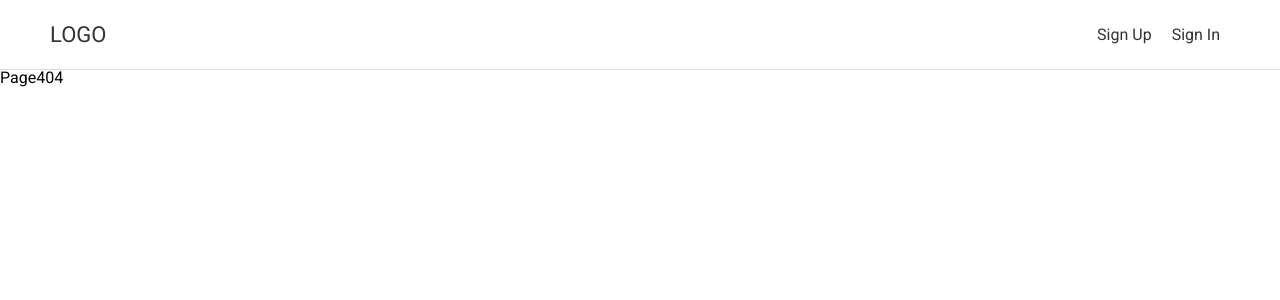
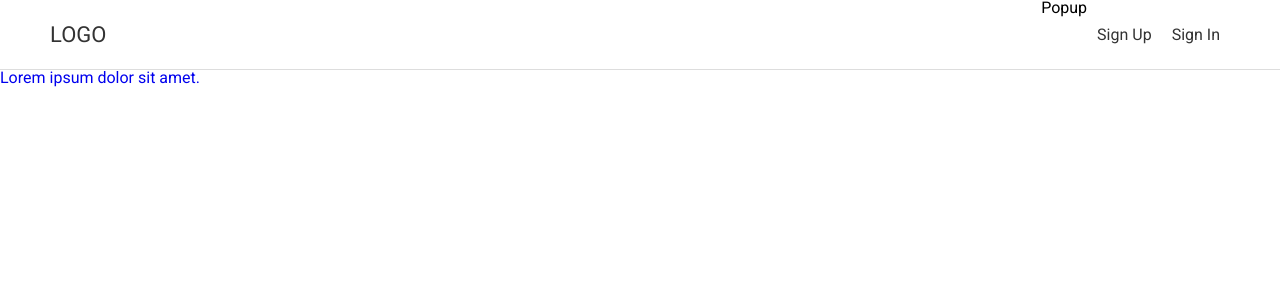
Before and after one commit to hendrik-kim/50-PROJECTS_HTML-CSS-JS, a React (Create React App) app in the folder Talent.Web/ClientApp/: page /post in a window 1280 px wide. Shown: the top 300 px of the page. Built offline with nearby package versions, Linux system fonts and the light colour scheme.

Commit message:
clienApp redux implement working on

```diff
--- a/Talent.Web/ClientApp/src/App.js
+++ b/Talent.Web/ClientApp/src/App.js
@@ -1,27 +1,37 @@
-import React from 'react';
-import AppBar from './views/components/AppBar/AppBar';
-import styled from 'styled-components';
-import { Route, Switch } from 'react-router-dom';
-import Register from './views/components/auth/Register';
-import Login from './views/components/auth/Login';
-import Home from './views/pages/Home/Home';
-import Page404 from './views/pages/Result/Page404';
+import React, { useState, useEffect } from "react";
+import AppBar from "./views/components/AppBar/Index";
+import styled from "styled-components";
+import { Route, Switch } from "react-router-dom";
+import Register from "./views/components/auth/Register";
+import Login from "./views/components/auth/Login";
+import Home from "./views/pages/Home/Home";
+import Page404 from "./views/pages/Result/Page404";
+import Post from "./views/pages/Post/Index";
+import Popup from "./views/components/Popup/Index";
 // import Landing from './views/components/layout/Lading';
 // import './App.css';
 
-const App = () => {
+function App() {
+  const [showPopup, handlePopup] = useState(false);
+
+
+  console.log("@@ render");
   return (
     <Container>
-      <AppBar />
+      <AppBar handlePopup={handlePopup} />
       <Switch>
         <Route exact path="/" component={Home} />
         <Route exact path="/register" component={Register} />
         <Route exact path="/login" component={Login} />
+        <Route exact path="/post" component={Post} />
+
         <Route component={Page404} />
       </Switch>
+
+      {showPopup && <Popup onClose={() => handlePopup(false)} />}
     </Container>
   );
-};
+}
 
 const Container = styled.div`
   height: 70px;
--- a/Talent.Web/ClientApp/src/views/components/AppBar/AppBar.js
+++ b/Talent.Web/ClientApp/src/views/components/AppBar/Index.js
@@ -1,14 +1,14 @@
-import React, { useState, useEffect } from 'react';
-import styled from 'styled-components';
-import NavBar from './Navbar';
-import { Link } from 'react-router-dom';
+import React, { useState, useEffect } from "react";
+import styled from "styled-components";
+import NavBar from "./Navbar";
+import { Link } from "react-router-dom";
 
 function AppBar(props) {
-  const {} = props;
+  const { handlePopup } = props;
   return (
     <Container>
-      <Logo to={'/'}>logo</Logo>
-      <NavBar />
+      <Logo to={"/"}>logo</Logo>
+      <NavBar handlePopup={handlePopup} />
     </Container>
   );
 }
--- a/Talent.Web/ClientApp/src/views/components/AppBar/Navbar.js
+++ b/Talent.Web/ClientApp/src/views/components/AppBar/Navbar.js
@@ -1,13 +1,20 @@
-import React, { useState, useEffect } from 'react';
-import styled from 'styled-components';
-import { Link } from 'react-router-dom';
+import React, { useState, useEffect } from "react";
+import styled from "styled-components";
+import { Link } from "react-router-dom";
 
 function NavBar(props) {
-  const {} = props;
+  const { handlePopup } = props;
   return (
     <Container>
-      <NavItem to={'/register'}>sign Up</NavItem>
-      <NavItem to={'/login'}>sign In</NavItem>
+      <div
+        onClick={() => {
+          handlePopup((v) => !v);
+        }}
+      >
+        Popup
+      </div>
+      <NavItem to={"/register"}>sign Up</NavItem>
+      <NavItem to={"/login"}>sign In</NavItem>
     </Container>
   );
 }
--- /dev/null
+++ b/Talent.Web/ClientApp/src/views/components/Popup/Index.js
@@ -0,0 +1,32 @@
+import React, { useState, useEffect } from "react";
+import styled from "styled-components";
+
+function Popup(props) {
+  const { onClose } = props;
+  return (
+    <Container onClick={onClose}>
+      <Content>Pop-up</Content>
+    </Container>
+  );
+}
+
+const Container = styled.div`
+  position: fixed;
+  top: 0;
+  bottom: 0;
+  left: 0;
+  right: 0;
+  z-index: 1000;
+  background: rgba(0, 0, 0, 0.25);
+  display: flex;
+  align-items: center;
+  justify-content: center;
+`;
+
+const Content = styled.div`
+  width: 300px;
+  height: 200px;
+  background: #fff;
+`;
+
+export default Popup;
--- a/Talent.Web/ClientApp/src/views/pages/Post/Detail.js
+++ b/Talent.Web/ClientApp/src/views/pages/Post/Detail.js
@@ -1,8 +1,19 @@
-import React from 'react';
-import styled from 'styled-components';
+import React, { useState, useEffect } from "react";
+import styled from "styled-components";
 
-function Detail() {
-  return <Container>Detail</Container>;
+function Detail(props) {
+  const { match } = props;
+
+  console.log("@@ props", props);
+
+  const id = match.params.id;
+
+  // useEffect(() => {
+  //   // async communication
+  //   }
+  // }, [match])
+
+  return <Container>{id}</Container>;
 }
 
 const Container = styled.div``;
--- a/Talent.Web/ClientApp/src/views/pages/Post/Index.js
+++ b/Talent.Web/ClientApp/src/views/pages/Post/Index.js
@@ -1,20 +1,27 @@
-import React from 'react';
-import styled from 'styled-components';
-import { Route, Switch } from 'react-router-dom';
-import List from './List';
-import Detail from './Detail';
-import Write from './Write';
-import Modify from './Modify';
+import React, { useState, useEffect } from "react";
+import styled from "styled-components";
+import { Route, Switch } from "react-router-dom";
+import List from "./List";
+import Detail from "./Detail";
+import Write from "./Write";
+import Modify from "./Modify";
 
-function Index(props) {
+function Post(props) {
   const {} = props;
+  useEffect(() => {
+    console.log("@@ change popup state");
+    return () => {
+      console.log("@@ Leave post page");
+    };
+  }, []);
+
   return (
     <Container>
       <Switch>
-        <Route exact path={'/post'} component={List} />
-        <Route path={'/post/detail/:id'} component={Detail} />
-        <Route path={'/post/write'} component={Write} />
-        <Route path={'/post/modify'} component={Modify} />
+        <Route exact path={"/post"} component={List} />
+        <Route path={"/post/detail/:id"} component={Detail} />
+        <Route path={"/post/write"} component={Write} />
+        <Route path={"/post/modify"} component={Modify} />
       </Switch>
     </Container>
   );
@@ -22,4 +29,4 @@ function Index(props) {
 
 const Container = styled.div``;
 
-export default Index;
+export default Post;
--- a/Talent.Web/ClientApp/src/views/pages/Post/List.js
+++ b/Talent.Web/ClientApp/src/views/pages/Post/List.js
@@ -1,10 +1,20 @@
 import React from 'react';
+import { Link } from 'react-router-dom';
 import styled from 'styled-components';
 
-function List() {
-  return <Container>PostList</Container>;
+function List(props) {
+    const {} = props;
+    return <Container >
+        <PostItem>
+            <Link to={"/post/detail/post1"}>
+                <h1>Lorem ipsum dolor sit amet.</h1>
+            </Link>
+        </PostItem>
+        </Container>;
 }
 
-const Container = styled.div``;
+const Container = styled.div ``;
+
+const PostItem = styled.div ``;
 
 export default List;
```
